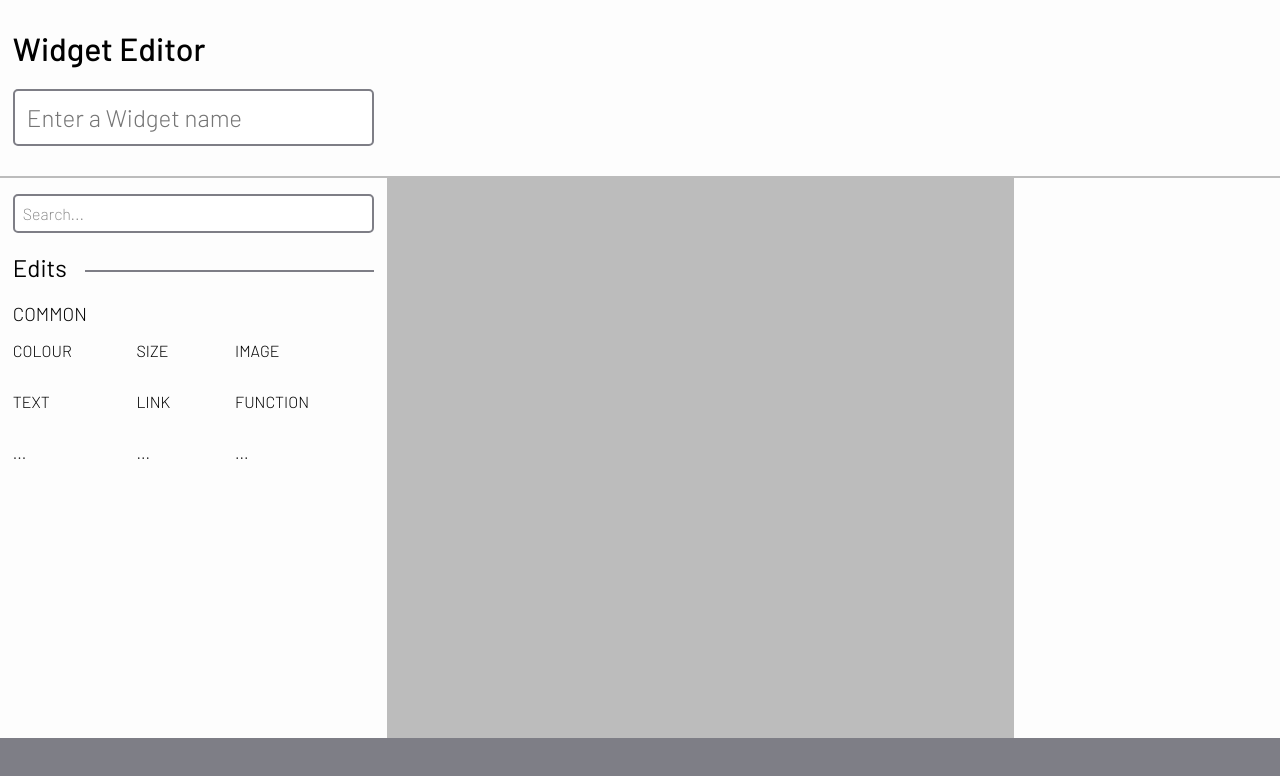
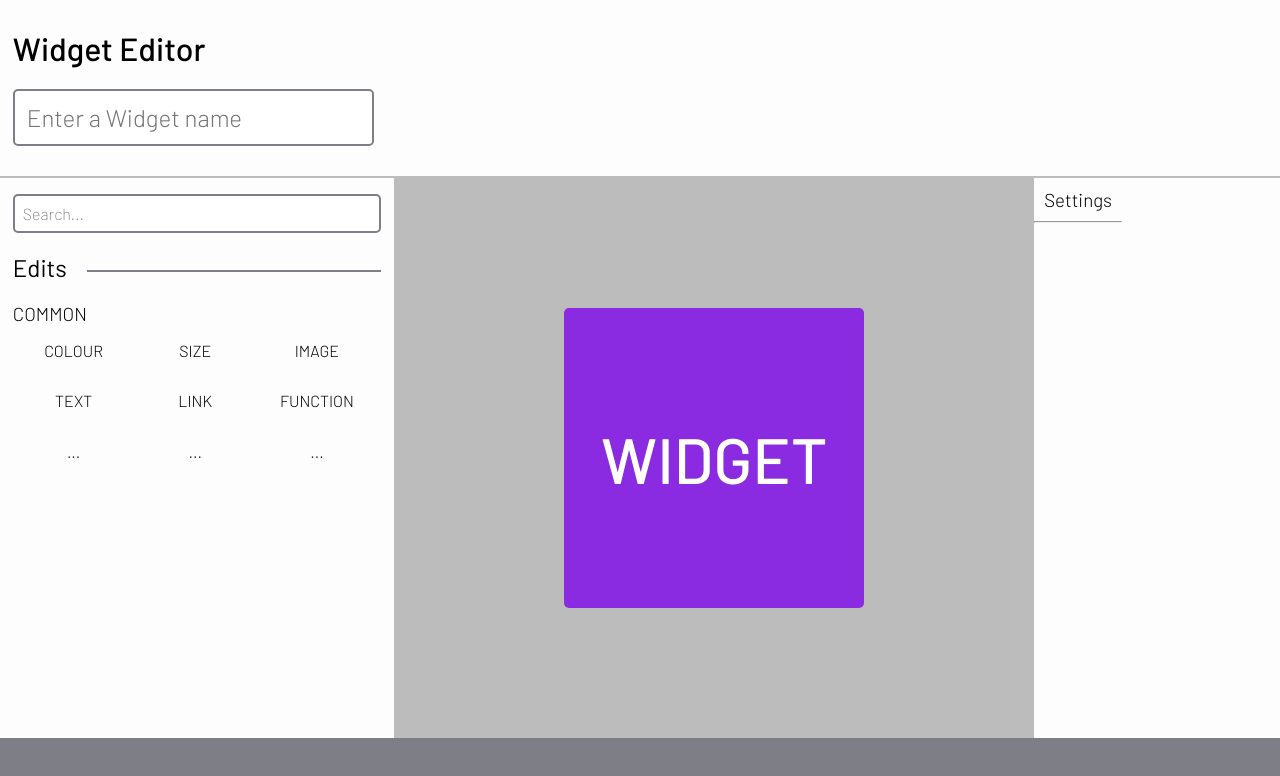
Before and after one commit to Jurgen-Windcaller-School/Brightspace-Add-on, a plain HTML site: page Widget Creator/index.html in a window 1280 px wide. Drawn offline with Linux system fonts and the light colour scheme.

Commit message:
Finished website layout

```diff
--- a/Widget Creator/Styles/style.css
+++ b/Widget Creator/Styles/style.css
@@ -54,13 +54,16 @@ footer {
 }
 
 #workspace {
+    display: flex;
     padding: 1vh 1vw;
     background: var(--ash);
     flex: 5;
+    align-items: center;
+    justify-content: center;
 }
 
 #library {
-    padding: 1vh 1vw;
+    /* padding: 1vh 1vw; */
     background: var(--marble);
     flex: 2;
 }
@@ -76,6 +79,16 @@ footer {
     font-size: 1em;
     font-weight: 200;
     color: var(--cobblestone);
+}
+
+#widget {
+    display: flex;
+    width: 300px;
+    height: 300px;
+    background-color: blueviolet;
+    border-radius: 5px;
+    align-items: center;
+    justify-content: center;
 }
 
 .editableFixed {
@@ -102,11 +115,29 @@ footer {
 
 .blocksGrid {
     display: grid;
-    grid-template-columns: auto auto auto;
-    grid-template-rows: auto auto auto;
+    grid-template-columns: 33% 33% 33%;
+    grid-template-rows: 33% 33% 33%;
 }
 
 .block {
     display: flex;
+    justify-content: center;
     align-items: center;
 }
+
+.editTabsList {
+    list-style-type: none;
+    margin: 0;
+    padding: 0;
+    overflow: hidden;
+}
+
+.tab {
+    float: left;
+}
+
+.tabText {
+    display: block;
+    text-align: center;
+    margin: 10px;
+}
--- a/Widget Creator/index.html
+++ b/Widget Creator/index.html
@@ -76,10 +76,21 @@
             </div>
         </div>
         <div id="workspace">
-
+            <div id="widget">
+                <h1 style="color: white; font-size: 4em;">
+                    WIDGET
+                </h1>
+            </div>
         </div>
         <div id="library">
-
+            <ul class="editTabsList">
+                <li class="tab">
+                    <h3 class="tabText">
+                        Settings
+                    </h3>
+                    <hr>
+                </li>
+            </ul>
         </div>
     </div>
     <footer></footer>
```
